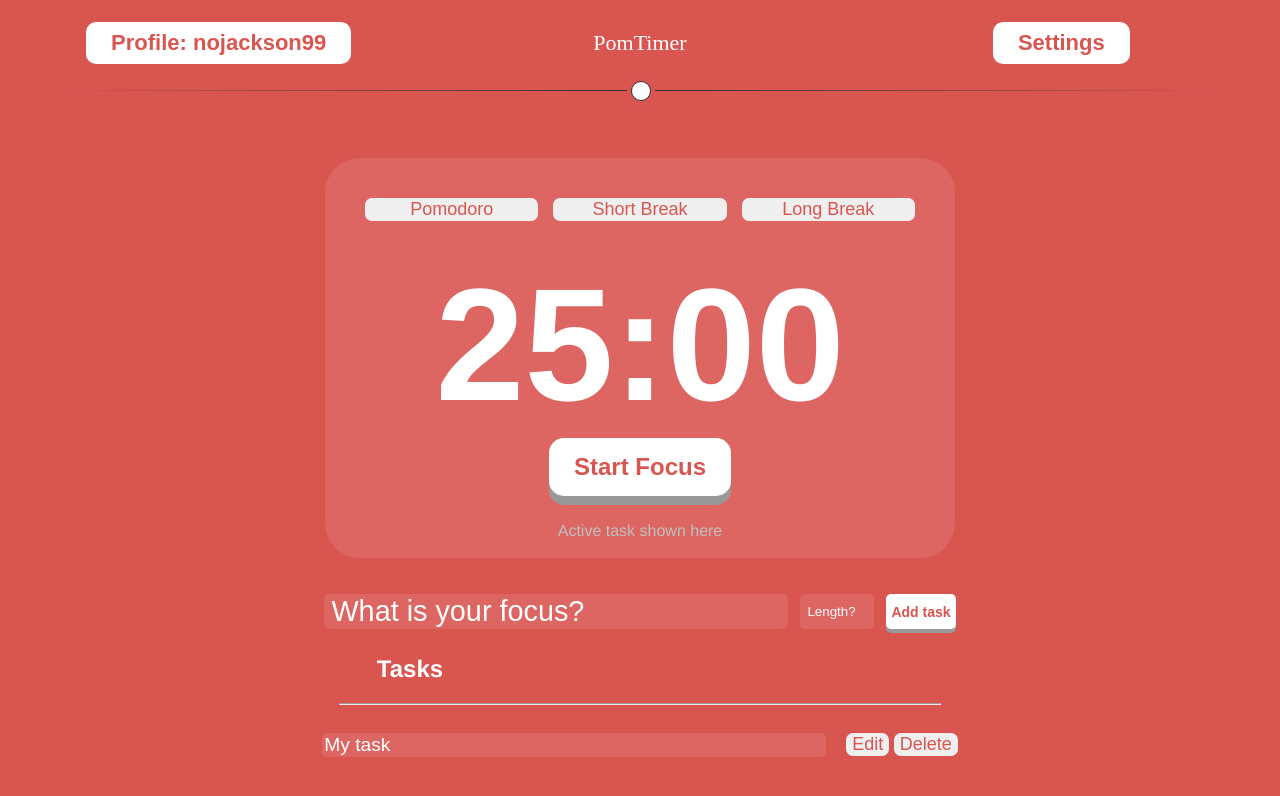
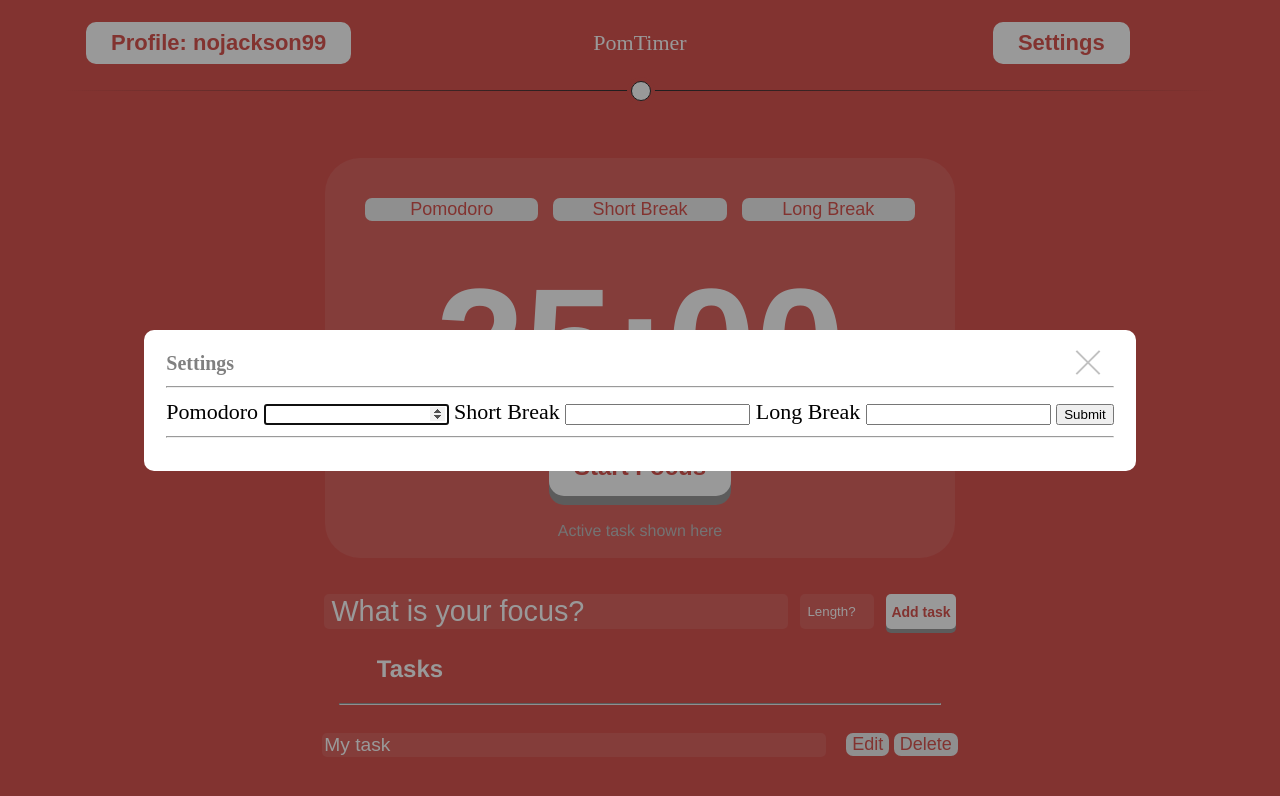
Before and after one commit to nojackson99/pomtimer, a website built with Vite: page new_tomato_app/index.html in a window 1280 px wide. Both pictures are taken after a click on the button "Settings". Built offline with nearby package versions, Linux system fonts and the light colour scheme; what easytimer.js would draw is missing.

Commit message:
add forms for settings and create new profile

```diff
--- a/new_tomato_app/index.html
+++ b/new_tomato_app/index.html
@@ -34,20 +34,51 @@
     </div>
 
     <div class="box">
-      <button class="header-button" id="setings-button">Settings</button>
+      <button class="header-button" id="settings-button">Settings</button>
     </div>
 
 
-    <dialog class="modal2" id="new-profile-modal">
-        <p>content for creating a new profile here</p>
-        <button id="close-profile-modal">close</button>
+    <dialog class="modal" id="new-profile-modal">
+      <div style ="display: inline;">
+        <p class = "modal-title">Create New Profile</p>
+        <p class="close" id="close-profile-modal"></p>
+      </div>
+        <hr/>
+        <form action="" class="modal-form" autocomplete="off">
+          <label for="first-name">First Name</label>
+          <input type="text"  name="first-name" id="new-profile-first-name">
+          <label for="last-name">Last Name</label>
+          <input type="text" name="last-name" id="new-profile-last-name">
+          <label for="username">Username</label>
+          <input type="text" name="username" id="new-profile-username">
+          <input type="submit" id="new-profile-submit">
+        </form>
+        <hr/>
+        <button id="submit-new-profile">Submit</button>
     </dialog>
 
-    <dialog class="modal" id="setings-modal">
-        <p>content for settings here</p>
-        <button>close</button>
+    <dialog class="modal" id="settings-modal">
+        <h1 class="modal-title">Settings</h1>
+        <p class="close" id="close-settings-modal"></p>
+        <hr/>
+        <form action="" class="modal-form" autocomplete="off">
+          <label for="pomodoro-length">Pomodoro</label>
+          <input type="number"  name="pomodoro-length" id="pomodoro-length">
+          <label for="short-length">Short Break</label>
+          <input type="number" name="short-length" id="settings-short-length">
+          <label for="long-length">Long Break</label>
+          <input type="number" name="long-length" id="settings-long-length">
+          <input type="submit" id="new-profile-submit">
+        </form>
+        <hr/>
     </dialog>
   </div>
+
+  <!-- <form id="task-form" class="new-task-form" autocomplete="off">
+    <input type="text" id="new-task-input" placeholder="What is your focus?" class="item new-task-input task-theme">
+    <input type="number" id="new-task-length" placeholder="Length?" class="item new-task-length task-theme">
+    <input type="submit" id="new-task-submit" value="Add task" class="animated-button smaller item new-task-submit">
+  </form> -->
 
 
 
--- a/new_tomato_app/js/header.js
+++ b/new_tomato_app/js/header.js
@@ -1,15 +1,25 @@
 const newProfileButton = document.querySelector("#create-new-profile")
-const openProfileModal = document.querySelector("#new-profile-modal")
+const profileModal = document.querySelector("#new-profile-modal")
 const closeProfileModal = document.querySelector("#close-profile-modal")
 
-const setttingsButton = document.querySelector("#settings-button")
-// const
+const settingsButton = document.querySelector("#settings-button")
+const settingsModal = document.querySelector("#settings-modal")
+const closeSettingsModal = document.querySelector("#close-settings-modal")
 
 newProfileButton.addEventListener('click', ()=> {
     console.log('clicked');
-    openProfileModal.showModal();
+    profileModal.showModal();
 })
 
 closeProfileModal.addEventListener('click', ()=> {
-    openProfileModal.close();
+    profileModal.close();
 })
+
+settingsButton.addEventListener('click', ()=> {
+    console.log('clicked');
+    settingsModal.showModal();
+})
+
+closeSettingsModal.addEventListener('click', ()=> {
+    settingsModal.close();
+})
--- a/new_tomato_app/style.css
+++ b/new_tomato_app/style.css
@@ -61,7 +61,50 @@ HEAD CLASSES
 =============================================
 */
 
+.close {
+	position: absolute;
+	right: 32px;
+	top: -6px;
+	bottom: 0px;
+	width: 32px;
+	height: 32px;
+	opacity: 0.3;
+  }
+  .close:hover {
+	opacity: 1;
+  }
+  .close:before, .close:after {
+	position: absolute;
+	left: 15px;
+	content: ' ';
+	height: 33px;
+	width: 2px;
+	background-color: #333;
+  }
+  .close:before {
+	transform: rotate(45deg);
+  }
+  .close:after {
+	transform: rotate(-45deg);
+  }
 
+dialog {
+	border:none;
+	border-radius: 10px;
+	background-color:;
+}
+
+dialog::backdrop {
+	background: black;
+	opacity: .4;
+}
+
+.modal-title {
+	font-size: 20px;
+	padding: 0px;
+	margin: 0px;
+	color: gray;
+}
 
 .dropdown-content {
 	display: none;
```
